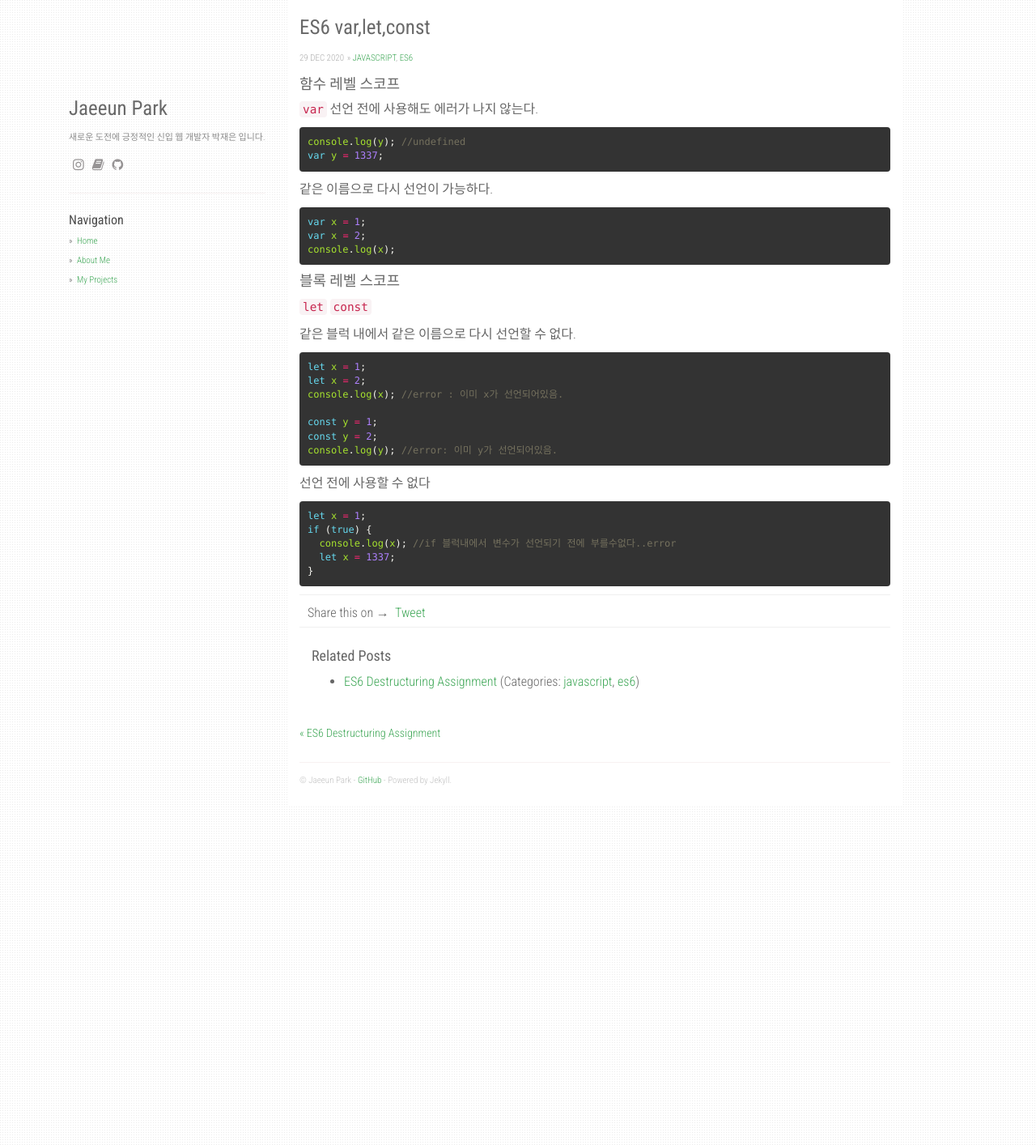
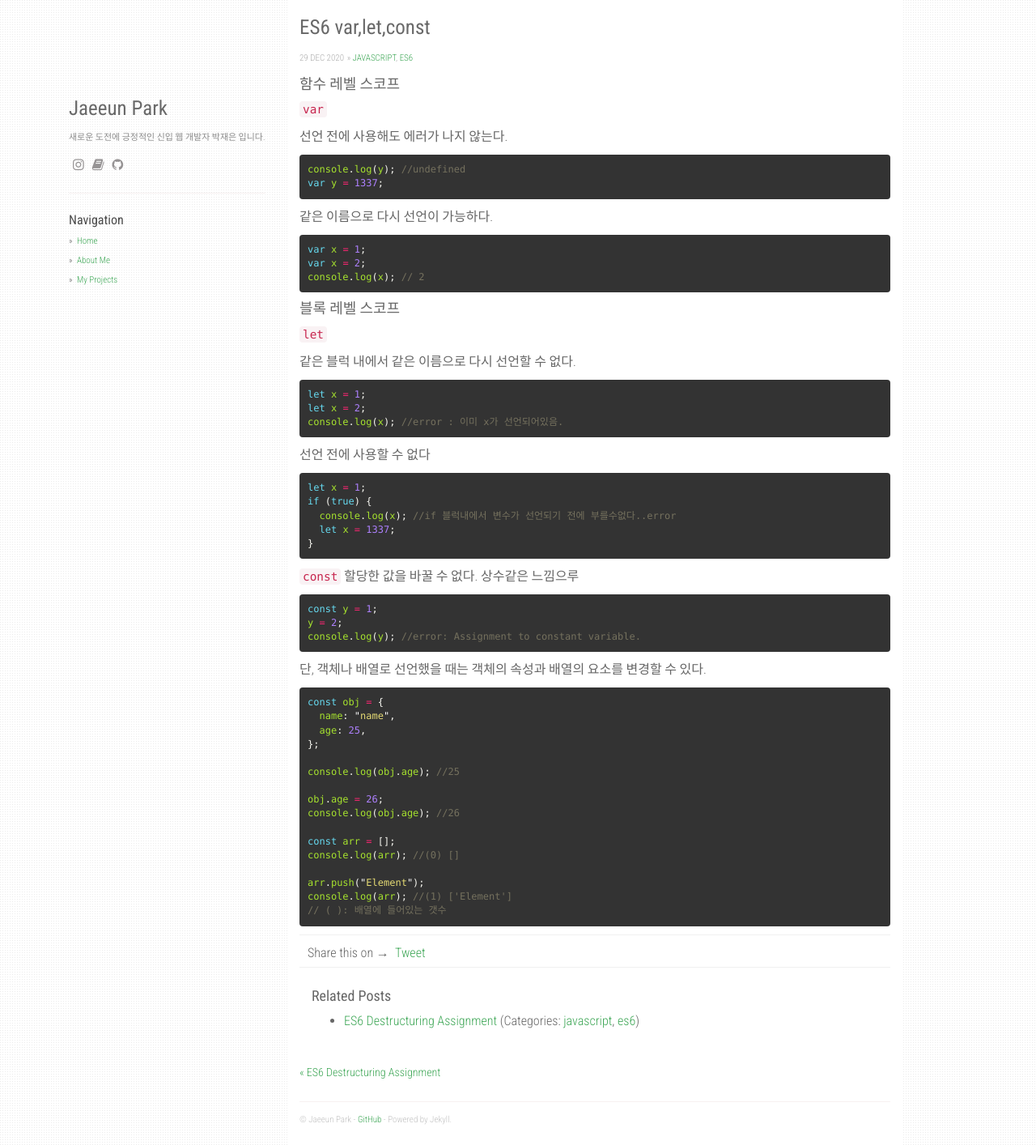
Before and after one commit to jaeeunzzang/jaeeunPark.portfolio.github.io, a Jekyll site: the page built from _posts/2020-12-29-es6-second.md, in a window 1280 px wide. Shown: the whole page at 81% size. Built offline with Jekyll 4.4.1, drawn with Linux system fonts in a browser that asks for light colours; nearby versions of some CDN libraries; comment, search, counter and statistics services are not loaded; grey boxes are pictures that could not be loaded.

Commit message:
#1 es6 var,let,const

````diff
--- a/_posts/2020-12-29-es6-second.md
+++ b/_posts/2020-12-29-es6-second.md
@@ -8,6 +8,7 @@ categories: [javascript, es6]
 #### 함수 레벨 스코프
 
 `var`
+
 선언 전에 사용해도 에러가 나지 않는다.<br>
 
 ```javascript
@@ -20,13 +21,12 @@ var y = 1337;
 ```javascript
 var x = 1;
 var x = 2;
-console.log(x);
+console.log(x); // 2
 ```
 
 #### 블록 레벨 스코프
 
 `let`
-`const`
 
 같은 블럭 내에서 같은 이름으로 다시 선언할 수 없다.
 
@@ -34,10 +34,6 @@ console.log(x);
 let x = 1;
 let x = 2;
 console.log(x); //error : 이미 x가 선언되어있음.
-
-const y = 1;
-const y = 2;
-console.log(y); //error: 이미 y가 선언되어있음.
 ```
 
 선언 전에 사용할 수 없다<br>
@@ -49,3 +45,33 @@ if (true) {
   let x = 1337;
 }
 ```
+
+`const`
+할당한 값을 바꿀 수 없다. 상수같은 느낌으루<br>
+
+```javascript
+const y = 1;
+y = 2;
+console.log(y); //error: Assignment to constant variable.
+```
+
+단, 객체나 배열로 선언했을 때는 객체의 속성과 배열의 요소를 변경할 수 있다.<br>
+
+```javascript
+const obj = {
+  name: "name",
+  age: 25,
+};
+
+console.log(obj.age); //25
+
+obj.age = 26;
+console.log(obj.age); //26
+
+const arr = [];
+console.log(arr); //(0) []
+
+arr.push("Element");
+console.log(arr); //(1) ['Element']
+// ( ): 배열에 들어있는 갯수
+```
````
Also changed, not shown: _posts/index.html (+5 -5 lines).
